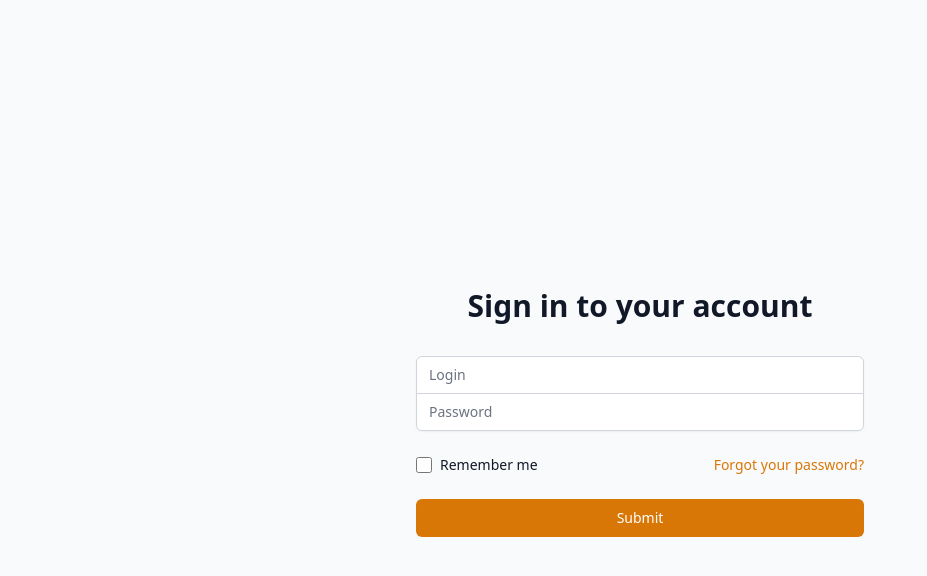
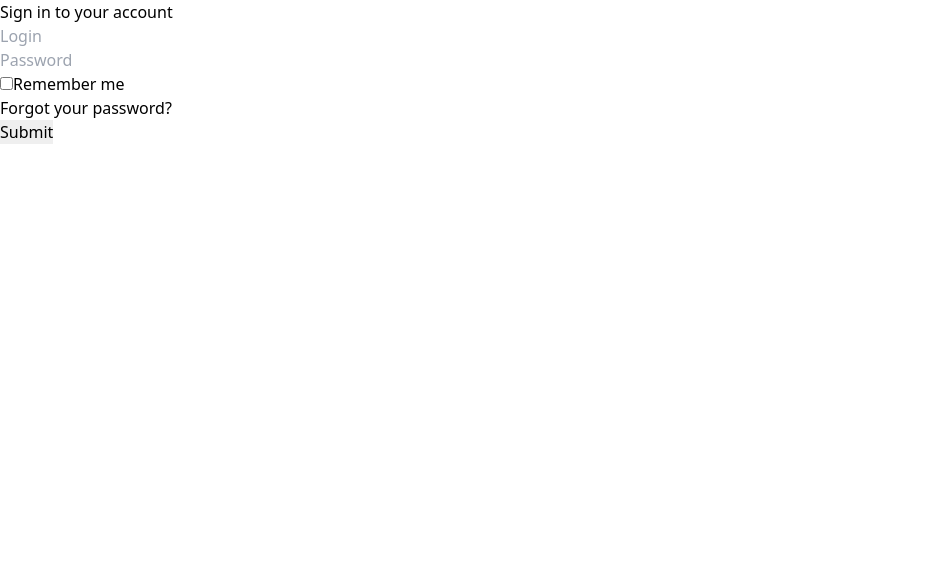
Before and after one commit to gelutz/newscraper, a React (Create React App) app in the folder app/client/: page /login in a window 1280 px wide. Shown: the top 576 px of the page, without its empty margins (0-927 px from the left). Built offline with nearby package versions, Linux system fonts and the light colour scheme; a web font is replaced by a local one.

Commit message:
feat@client: removed all tailwind classes

```diff
--- a/app/client/src/components/Header/index.tsx
+++ b/app/client/src/components/Header/index.tsx
@@ -4,60 +4,20 @@ import React from "react";
 
 const Header: React.FC = ({ children }) => {
   return (
-    <nav className="bg-white shadow dark:bg-gray-800 rounded-2xl">
-      <div className="container px-6 py-3 mx-auto md:flex">
-        <div className="flex items-center justify-between">
+    <nav>
+      <div>
+        <div>
           <div>
-            <a
-              className="text-2xl font-bold text-gray-800 dark:text-white lg:text-3xl hover:text-gray-700 dark:hover:text-gray-300"
-              href="/#"
-            >
-              Newscraper
-            </a>
+            <a href="/#">Newscraper</a>
           </div>
-
-          <div className="flex md:hidden">
-            <button
-              type="button"
-              className="text-gray-500 dark:text-gray-200 hover:text-gray-600 dark:hover:text-gray-400 focus:outline-none focus:text-gray-600 dark:focus:text-gray-400"
-              aria-label="toggle menu"
-            >
-              <svg viewBox="0 0 24 24" className="w-6 h-6 fill-current">
-                <path
-                  fill-rule="evenodd"
-                  d="M4 5h16a1 1 0 0 1 0 2H4a1 1 0 1 1 0-2zm0 6h16a1 1 0 0 1 0 2H4a1 1 0 0 1 0-2zm0 6h16a1 1 0 0 1 0 2H4a1 1 0 0 1 0-2z"
-                ></path>
-              </svg>
-            </button>
+          <div>
+            <button type="button" aria-label="toggle menu"></button>
           </div>
         </div>
 
-        <div className="w-full md:flex md:items-center md:justify-between">
-          <div className="flex flex-col px-2 py-3 -mx-4 md:flex-row md:mx-0 md:py-0">
-            {/* <a href="#" className="px-2 py-1 text-sm font-medium text-gray-700 transition-colors duration-200 transform rounded dark:text-gray-200 hover:bg-gray-900 hover:text-gray-100 md:mx-2">Home</a>
-                <a href="#" className="px-2 py-1 text-sm font-medium text-gray-700 transition-colors duration-200 transform rounded dark:text-gray-200 hover:bg-gray-900 hover:text-gray-100 md:mx-2">About</a>
-                <a href="#" className="px-2 py-1 text-sm font-medium text-gray-700 transition-colors duration-200 transform rounded dark:text-gray-200 hover:bg-gray-900 hover:text-gray-100 md:mx-2">Contact</a> */}
-          </div>
-
-          <div className="relative">
-            <span className="absolute inset-y-0 left-0 flex items-center pl-3">
-              <svg
-                className="w-5 h-5 text-gray-400"
-                viewBox="0 0 24 24"
-                fill="none"
-              >
-                <path
-                  d="M21 21L15 15M17 10C17 13.866 13.866 17 10 17C6.13401 17 3 13.866 3 10C3 6.13401 6.13401 3 10 3C13.866 3 17 6.13401 17 10Z"
-                  stroke="currentColor"
-                  stroke-width="2"
-                  stroke-linecap="round"
-                  stroke-linejoin="round"
-                ></path>
-              </svg>
-            </span>
-
-            {children}
-          </div>
+        <div>
+          <div></div>
+          <div>{children}</div>
         </div>
       </div>
     </nav>
--- a/app/client/src/components/NewsCard/index.tsx
+++ b/app/client/src/components/NewsCard/index.tsx
@@ -13,29 +13,20 @@ type News = {
 
 const NewsCard: React.FC<News> = ({ children, ...props }) => {
   return (
-    <tbody className="bg-white divide-y divide-gray-200">
+    <tbody>
       <tr key={props.id}>
-        <td className="px-6 py-4 whitespace-nowrap">
-          <div className="text-sm text-gray-900">{props.title}</div>
+        <td>
+          <div>{props.title}</div>
         </td>
         {/* whitespace */}
-        <td className="px-6 py-4 whitespace-nowrap">
-          <div className="flex items-center">
-            <div className="ml-4">
-              <div className="text-sm font-medium text-gray-900">
-                {format(new Date(props.date), "dd/MM/yyyy")}
-              </div>
-              <div className="text-sm text-gray-500">{props.origin}</div>
+        <td>
+          <div>
+            <div>
+              <div>{format(new Date(props.date), "dd/MM/yyyy")}</div>
+              <div>{props.origin}</div>
             </div>
           </div>
         </td>
-
-        {/* <td className="px-6 py-4 whitespace-nowrap">
-                      <span className="px-2 inline-flex text-xs leading-5 font-semibold rounded-full bg-green-100 text-green-800">
-                        Active
-                      </span>
-                    </td> */}
-        {/* whitespace */}
       </tr>
     </tbody>
   );
--- a/app/client/src/components/NewsList/index.tsx
+++ b/app/client/src/components/NewsList/index.tsx
@@ -5,25 +5,15 @@ import NewsCard from "../NewsCard";
 
 const NewsList: React.FC<{ news: News[] }> = ({ news }) => {
   return (
-    <div className="flex flex-col">
-      <div className="-my-2 overflow-x-auto sm:-mx-6 lg:-mx-8">
-        <div className="py-2 align-middle inline-block min-w-full sm:px-6 lg:px-8">
-          <div className="shadow overflow-hidden border-b border-gray-200 sm:rounded-lg">
-            <table className="min-w-full divide-y divide-gray-200">
-              <thead className="bg-gray-50">
+    <div>
+      <div>
+        <div>
+          <div>
+            <table>
+              <thead>
                 <tr>
-                  <th
-                    scope="col"
-                    className="px-6 py-3 text-left text-xs font-medium text-gray-500 uppercase tracking-wider"
-                  >
-                    Título
-                  </th>
-                  <th
-                    scope="col"
-                    className="px-6 py-3 text-left text-xs font-medium text-gray-500 uppercase tracking-wider"
-                  >
-                    Data
-                  </th>
+                  <th scope="col">Título</th>
+                  <th scope="col">Data</th>
                 </tr>
               </thead>
               {news?.map((value) => {
--- a/app/client/src/pages/Login/index.tsx
+++ b/app/client/src/pages/Login/index.tsx
@@ -1,5 +1,4 @@
-import { LockClosedIcon } from "@heroicons/react/solid";
-import { useForm, FormState, Validate } from "react-hook-form";
+import { useForm } from "react-hook-form";
 
 import { useAuth } from "../../hooks/auth";
 
@@ -30,73 +29,53 @@ const Login = () => {
   });
 
   return (
-    <div className="min-h-screen flex items-center justify-center bg-gray-50 py-12 px-4 sm:px-6 lg:px-8">
-      <div className="max-w-md w-full space-y-8">
+    <div>
+      <div>
         <div>
-          <h2 className="mt-6 text-center text-3xl font-extrabold text-gray-900">
-            Sign in to your account
-          </h2>
+          <h2>Sign in to your account</h2>
         </div>
-        <form className="mt-8 space-y-6" onSubmit={onSubmit}>
-          <div className="rounded-md shadow-sm -space-y-px">
+        <form onSubmit={onSubmit}>
+          <div>
             <div>
               <input
-                className="appearance-none rounded-none relative block w-full px-3 py-2 border border-gray-300 placeholder-gray-500 text-gray-900 rounded-t-md focus:outline-none focus:ring-yellow-500 focus:border-yellow-500 focus:z-10 sm:text-sm"
                 placeholder="Login"
                 type="text"
                 {...register("login", { required: true })}
               />
-              <span hidden={!errors.login} className="text-gray-400 text-xs">
-                Login is required
-              </span>
+              <span hidden={!errors.login}>Login is required</span>
             </div>
             <div>
               <input
                 type="password"
                 autoComplete="current-password"
-                className="appearance-none rounded-none relative block w-full px-3 py-2 border border-gray-300 placeholder-gray-500 text-gray-900 rounded-b-md focus:outline-none focus:ring-yellow-500 focus:border-yellow-500 focus:z-10 sm:text-sm"
                 placeholder="Password"
                 {...register("password", {
                   required: true,
-                  minLength: 8,
+                  minLength: 4,
                   // validate: (value) => value.length > 2 && value.match(/dasdas/),
                 })}
               />
-              <span hidden={!errors.password} className="text-gray-400 text-xs">
-                8 characters minimum.
-              </span>
+              <span hidden={!errors.password}>8 characters minimum.</span>
             </div>
           </div>
 
-          <div className="flex items-center justify-between">
-            <div className="flex items-center">
+          <div>
+            <div>
               <input
                 type="checkbox"
-                className="h-4 w-4 text-yellow-600 focus:ring-yellow-500 border-gray-300 rounded"
                 {...register("remember", { required: false })}
               />
-              <label
-                htmlFor="remember_me"
-                className="ml-2 block text-sm text-gray-900"
-              >
-                Remember me
-              </label>
+              <label htmlFor="remember_me">Remember me</label>
             </div>
 
-            <div className="text-sm">
-              <a
-                href="/"
-                className="font-medium text-yellow-600 hover:text-yellow-500"
-              >
-                Forgot your password?
-              </a>
+            <div>
+              <a href="/">Forgot your password?</a>
             </div>
           </div>
 
           <div>
             <input
               type="submit"
-              className="group relative w-full flex justify-center py-2 px-4 border border-transparent text-sm font-medium rounded-md text-white bg-yellow-600 hover:bg-yellow-700 focus:outline-none focus:ring-2 focus:ring-offset-2 focus:ring-yellow-500"
               placeholder="Teste"
               alt="submit"
               value="Submit"
```
